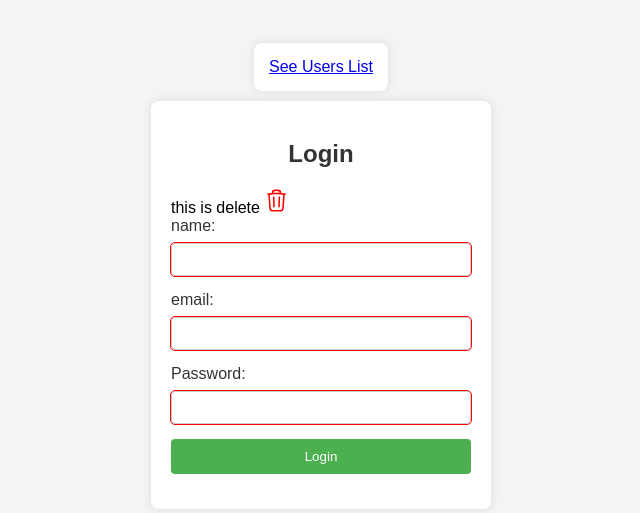
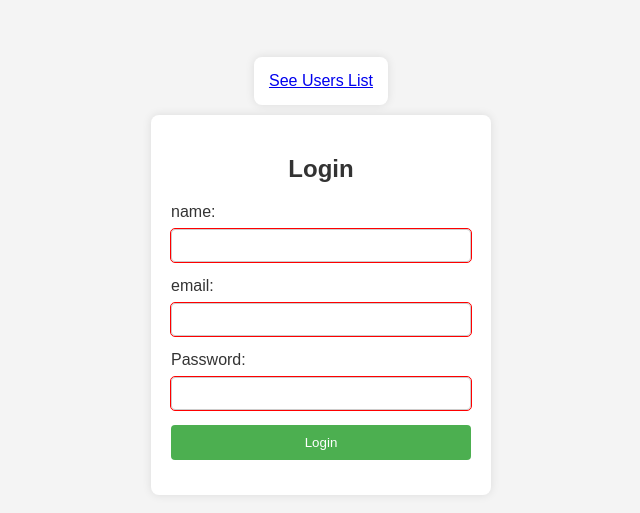
Before and after one commit to Digvijay25182316/BricsHub-mobile-app-microservices-mongodb, a website: page index.html in a window 1280 px wide. Shown: the part 129-642 px from the top of the page, without its empty margins (319-959 px from the left). Drawn offline with Linux system fonts and the light colour scheme.

Commit message:
second commit

```diff
--- a/index.html
+++ b/index.html
@@ -81,23 +81,6 @@
     <div class="login-container">
       <h2>Login</h2>
       <form class="login-form" action="/" method="post">
-        this is delete
-        <svg
-          style="height: 25px; width: 25px; color: red"
-          xmlns="http://www.w3.org/2000/svg"
-          fill="none"
-          viewBox="0 0 24 24"
-          stroke-width="1.5"
-          stroke="currentColor"
-          class="w-6 h-6"
-        >
-          <path
-            stroke-linecap="round"
-            stroke-linejoin="round"
-            d="M14.74 9l-.346 9m-4.788 0L9.26 9m9.968-3.21c.342.052.682.107 1.022.166m-1.022-.165L18.16 19.673a2.25 2.25 0 01-2.244 2.077H8.084a2.25 2.25 0 01-2.244-2.077L4.772 5.79m14.456 0a48.108 48.108 0 00-3.478-.397m-12 .562c.34-.059.68-.114 1.022-.165m0 0a48.11 48.11 0 013.478-.397m7.5 0v-.916c0-1.18-.91-2.164-2.09-2.201a51.964 51.964 0 00-3.32 0c-1.18.037-2.09 1.022-2.09 2.201v.916m7.5 0a48.667 48.667 0 00-7.5 0"
-          />
-        </svg>
-
         <div class="form-group">
           <label for="name">name:</label>
           <input type="text" id="name" name="name" required />
```
